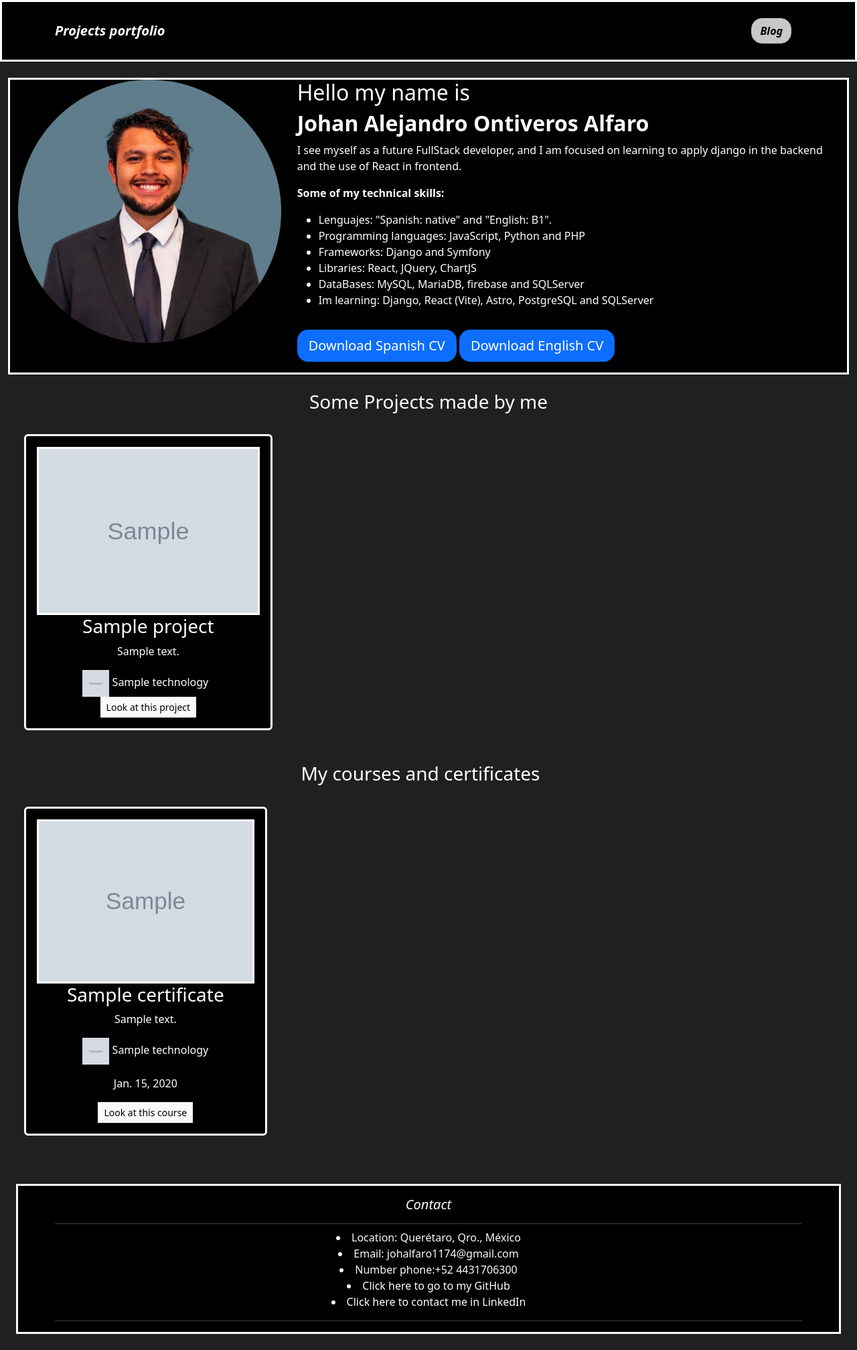
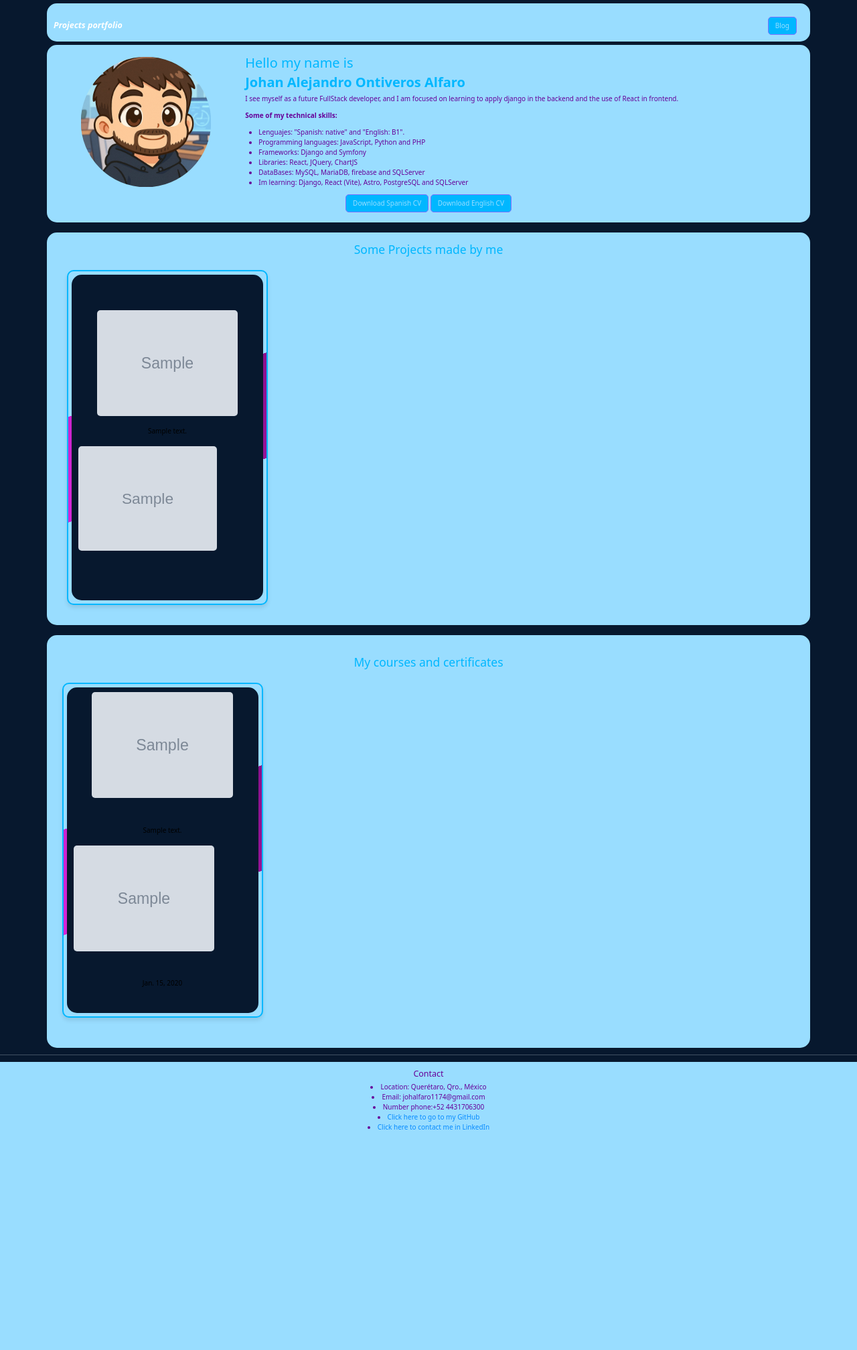
Before and after one commit to ChemsJam/django-portafolio, a Django app: page / in a window 1280 px wide. Shown: the whole page at 67% size. After the commit the page ends 1686 px from the top, so only its background shows below. Run offline with Django 5.2, Linux system fonts and the light colour scheme; tables that the repository leaves empty hold one stand-in row (values such as "Sample post"); grey boxes marked "Sample" are stand-in pictures.

Commit message:
Intro animation and better css :)

```diff
--- a/portfolio/static/main.css
+++ /dev/null
@@ -1,26 +0,0 @@
-body {
-    background-color: #202020;
-    color: white;
-}
-
-.bg-black{
-
-    background: black;
-}
-.bg-black-d{
-    border: 3px solid #fff;
-    background: black;
-}
-.card-project{
-    border: 3px solid #fff;
-    color: white;
-}
-
-.menu li a{
-    color: white;
-    text-decoration: none;
-}
-
-.me {
-    border-radius: 50%;
-}
--- /dev/null
+++ b/portfolio/static/portfolio/css/main.css
@@ -0,0 +1,233 @@
+html {
+    box-sizing: border-box;
+    font-size: 62.5%;
+    font-family: 'Trebuchet MS', 'Lucida Sans Unicode', 'Lucida Grande', 'Lucida Sans', Arial, sans-serif;
+}
+
+body {
+    background-color: #660099; /* Fondo principal */
+    color: #99ddff; /* Texto principal */
+}
+
+h2, h3 {
+    color: #00b7ff; /* Títulos vibrantes */
+}
+*,
+*::after,
+*::before {
+    margin: 0;
+    padding: 0;
+    font-family: inherit;
+    box-sizing: inherit;
+}
+
+.intro {
+    position: fixed;
+    top: 0;
+    left: 0;
+    width: 100%;
+    height: 100vh;
+    display: flex;
+    align-items: center;
+    justify-content: center;
+    flex-direction: column;
+    z-index: 10;
+    transition: 1s;
+    background-color: #99ddff; /* Fondo de la introducción */
+    color: #660099; /* Texto claro */
+    text-align: center;
+    padding: 2rem;
+}
+
+.intro img {
+    width: 150px;
+    margin-bottom: 1rem;
+}
+
+.intro h1 {
+    color: #00b7ff; /* Títulos vibrantes */
+}
+
+.intro p {
+    color: #99ddff; /* Texto claro */
+}
+
+.container {
+    background-color: #99ddff; /* Fondo claro */
+    color: #660099; /* Texto oscuro */
+    padding: 1rem;
+    padding-bottom: 0px;
+    border-radius: 15px;
+}
+
+.container h2 {
+    color: #00b7ff; /* Títulos vibrantes */
+}
+
+.container p {
+    color: #660099; /* Texto oscuro */
+}
+
+.log {
+    font-size: 2.5rem;
+    color: white;
+}
+
+.logo-parts {
+    position: relative;
+    display: inline-block;
+    bottom: -20px;
+    opacity: 0;
+}
+
+.logo-parts.active {
+    bottom: 0;
+    opacity: 1;
+    transition: all 0.3s ease-in-out;
+
+}
+
+.logo-parts.fade {
+    bottom: 250px;
+    opacity: 0;
+    transition: all 0.3s ease-in-out;
+
+}
+
+.content {
+    width: 100%;
+    padding: 50px;
+    font-size: 2rem;
+}
+
+body {
+    background-color: #07182e; /* Fondo principal */
+    color: #edfaff; /* Texto principal */
+}
+
+footer {
+    background-color: #99ddff; /* Fondo del footer */
+    color: #660099; /* Texto claro */
+    text-align: center;
+    padding: 1rem;
+}
+
+.menu li a{
+    color: #088bff; /* Enlaces del menú */
+    text-decoration: none;
+}
+
+.menu li a:hover {
+    color: #4ac8ff; /* Hover en enlaces */
+}
+
+.me {
+    padding-top: 1%;
+    padding-bottom: 1%;
+    padding-left: 1%;
+    padding-right: 1%;
+    width: 200px;
+}
+
+.card {
+    width: 300px;
+    height: 500px;
+    position: relative;
+    display: flex;
+    flex-direction: column; /* Asegura que los elementos internos se apilen verticalmente */
+    align-items: center; /* Centra los elementos horizontalmente */
+    justify-content: center; /* Centra los elementos verticalmente */
+    overflow: hidden;
+    border-radius: 20px;
+    z-index: 1; /* Asegura que el contenido principal esté encima */
+    padding: 0px;
+    margin: 0;
+    background-color: #99ddff; /* Fondo de las cartas */
+    border: 2px solid #00b7ff; /* Bordes vibrantes */
+    border-radius: 10px;
+    box-shadow: 0 4px 6px rgba(0, 0, 0, 0.1);
+    overflow: hidden;
+    padding: 1rem;
+}
+
+.card img {
+    position: relative; /* Asegura que estos elementos no sean afectados por los pseudo-elementos */
+    z-index: 2; /* Coloca estos elementos encima de los pseudo-elementos */
+    margin: 0; /* Elimina cualquier margen alrededor de la imagen */
+    padding: 5px; /* Elimina cualquier relleno alrededor de la imagen */
+    width: 80%; /* Asegura que la imagen ocupe todo el ancho del contenedor */
+    height: auto; /* Mantiene la proporción de la imagen */
+    display: block; /* Evita espacios adicionales causados por imágenes inline */
+    border-radius: 10px;
+    margin-bottom: 1rem;
+}
+
+.card h2 {
+    color: #660099; /* Títulos oscuros */
+}
+
+.card p {
+    color: #660099; /* Texto oscuro */
+}
+
+.card a {
+    background-color: #20a9ff; /* Fondo del botón */
+    color: #edfaff; /* Texto claro */
+    border: 1px solid #0273f3; /* Borde */
+}
+
+.card a:hover {
+    background-color: #0273f3; /* Hover */
+    color: #d6f1ff; /* Texto más claro */
+}
+
+.card p {
+    position: relative; /* Asegura que estos elementos no sean afectados por los pseudo-elementos */
+    z-index: 2; /* Coloca estos elementos encima de los pseudo-elementos */
+    color: black;
+    text-align: center;
+}
+
+
+.card::before {
+    content: '';
+    position: absolute;
+    width: 150px;
+    background-image: linear-gradient(180deg, #640564, #ff30ff); /* Colores brillantes */
+    height: 150%;
+    animation: rotBGimg 3s linear infinite;
+    transition: all 0.2s linear;
+    z-index: 0; /* Asegura que este pseudo-elemento esté detrás del contenido */
+}
+
+.card::after {
+    content: "";
+    position: absolute;
+    background: #07182E;
+    inset: 5px;
+    border-radius: 15px;
+    z-index: 1; /* Asegura que este pseudo-elemento esté detrás del contenido pero encima del ::before */
+}
+
+@keyframes rotBGimg {
+    from {
+        transform: rotate(0deg);
+    }
+    to {
+        transform: rotate(360deg);
+    }
+}
+
+.btn {
+    background-color: #00b7ff; /* Fondo del botón */
+    color: #99ddff; /* Texto claro */
+    border: 1px solid #8073ff; /* Borde */
+    padding: 0.5rem 1rem;
+    text-decoration: none;
+    border-radius: 5px;
+}
+
+.btn:hover {
+    background-color: #8073ff; /* Hover */
+    color: #ff30ff; /* Texto más claro */
+}
--- a/portfolio/templates/home.html
+++ b/portfolio/templates/home.html
@@ -1,12 +1,33 @@
 {% extends "layout.html" %} {% block content %} {% load static %}
 
-<header class="row bg-black-d">
-  <div class="col-md-4">
+<div class="intro">
+  <img src="{% static 'portfolio/img/ChibyJNoBorders.png' %}" alt="Intro Image"/>
+  <h1 class="logo">
+    <span class="logo-parts">J</span>
+    <span class="logo-parts">o</span>
+    <span class="logo-parts">h</span>
+    <span class="logo-parts">a</span>
+    <span class="logo-parts">n</span>
+    <span class="logo-parts"> </span>
+    <span class="logo-parts">A</span>
+    <span class="logo-parts">l</span>
+    <span class="logo-parts">f</span>
+    <span class="logo-parts">a</span>
+    <span class="logo-parts">r</span>
+    <span class="logo-parts">o</span>
+  </h1>
+
+  <h2>FullStack Developer</h2>
+  <h2>Portfolio...</h2>
+</div>
+<div class="container p-4">
+  <header class="row">
+    <div class="col-md-3">
       <center>
-      <img src="{% static 'portfolio/Johan.png'%}" class="img-fluid me" />
+        <img src="{% static 'portfolio/img/ChibyJBordered.png' %}" alt="Profile Image" class="img-fluid rounded-circle me"/>
       </center>
     </div>
-  <div class="col-md-8 my-auto">
+    <div class="col-md-9">
       <h2>Hello my name is</h2>
       <h2><strong>Johan Alejandro Ontiveros Alfaro</strong></h2>
       <h3></h3>
@@ -24,33 +45,31 @@
           <li>Im learning: Django, React (Vite), Astro, PostgreSQL and SQLServer</li>
         </ul>
       </p>
+    </div>
     <div class="col-md-12">
-
+         <center>
           <a
           href="{% static 'portfolio/Spanish_CV_OntiverosAlfaroJohanAlejandro.pdf' %}"
-        class="btn btn-primary btn-lg rounded-4 my-3" target="_blank">Download Spanish CV</a>
+          class="btn" target="_blank">Download Spanish CV</a>
             <a
           href="{% static 'portfolio/English_CV_OntiverosAlfaroJohanAlejandro.pdf' %}"
-        class="btn btn-primary btn-lg rounded-4 my-3" target="_blank">Download English CV</a>
-
-    </div>
+          class="btn" target="_blank">Download English CV</a>
+        </center>
     </div>
   </header>
+</div>
+<div class="container p-4 my-4 text-center">
+  <h3>Some Projects made by me</h3>
+  {% for project in projects %}
+  <div class="col-md-4 p-4">
+    <div class="card">
+    <h2>{{project.title}}</h2>
+      <img src="{{project.image.url}}" alt="{{project.title}}"class="card-img-fluid img-fluid"/>
 
-<div class="row my-4 text-center">
-  <h3>Some Projects made by me</h3>
-
-  {% for project in projects %}
-
-  <div class="col-md-4 p-4">
-    <div class="card bg-black card-project">
-      <div class="card-body">
-        <img src="{{project.image.url}}" alt="{{project.title}}"class="card-img-fluid img-fluid bg-black-d" width="400"/>
-        <h3>{{project.title}}</h3>
       <p>{{project.description}}</p>
       {% for technology in project.technologies.all %}
             <li class="list-inline-item">
-                <img src="{{ technology.icon.url }}" alt="{{ technology.name }}" class="tech-icon" width="40" height="40"/>
+              <img src="{{ technology.icon.url }}" alt="{{ technology.name }}" class="tech-icon" width="40px" height="40px"/>
               <span>{{ technology.name }}</span>
             </li>
           {% endfor %}
@@ -59,19 +78,16 @@
       {% endif %}
     </div>
   </div>
-  </div>
 
   {% endfor %}
-
+</div>
+<div class="container p-4">
   <div class="row my-4 text-center">
     <h3>My courses and certificates</h3>
-
     {% for certificate in certificates %}
-
     <div class="col-md-4 p-4">
-      <div class="card bg-black card-project">
-        <div class="card-body">
-          <img src="{{certificate.image.url}}" alt="{{certificate.name}}"class="card-img-fluid img-fluid bg-black-d" width="400"/>
+      <div class="card">
+        <img src="{{certificate.image.url}}" alt="{{certificate.name}}"class="card-img-fluid img-fluid" width="400"/>
         <h3>{{certificate.name}}</h3>
         <p>{{certificate.description}}</p>
         <ul class="list-inline">
@@ -88,8 +104,9 @@
         {% endif %}
       </div>
     </div>
-    </div>
 
     {% endfor %}
   </div>
+</div>
+<hr/>
 {% endblock %}
--- a/portfolio/templates/layout.html
+++ b/portfolio/templates/layout.html
@@ -8,7 +8,7 @@
     <meta name="viewport" content="width=device-width, initial-scale=1.0">
     <link href="https://cdn.jsdelivr.net/npm/bootstrap@5.3.2/dist/css/bootstrap.min.css" rel="stylesheet"
         integrity="sha384-T3c6CoIi6uLrA9TneNEoa7RxnatzjcDSCmG1MXxSR1GAsXEV/Dwwykc2MPK8M2HN" crossorigin="anonymous">
-    <link rel="stylesheet" href="{% static 'main.css' %}">
+    <link rel="stylesheet" href="{% static 'portfolio/css/main.css' %}">
     <title>Django Portfolio</title>
 </head>
 
@@ -16,11 +16,12 @@
 
     {% include 'partials/navbar.html' %}
 
-    <div class="contaner p-4">
+
     {% block content %}
     {% endblock %}
-</div>
+
     {% include 'partials/footer.html' %}
+    <script src="{% static 'portfolio/js/intro.js' %}"></script>
 </body>
 
 </html>
--- a/portfolio/templates/partials/footer.html
+++ b/portfolio/templates/partials/footer.html
@@ -1,10 +1,5 @@
-<footer class="text-dark bg-black-d">
-    <div class="container text-center text-md-start">
-        <div class="row text-center text-md-start">
-            <div class="text-center mt-3 text-light">
-                <h5 class="text-center text-light fst-italic">Contact</h5>
-                <hr class="mb-2">
-
+<footer>
+    <h5>Contact</h5>
     <div class="menu">
         <li>
             Location: Querétaro, Qro., México
@@ -22,9 +17,4 @@
             <a href="https://www.linkedin.com/in/johan-alejandro-ontiveros-alfaro-5990a5287" target="_blank">Click here to contact me in LinkedIn</a>
         </li>
     </div>
-                <hr class="mb-3">
-
-            </div>
-        </div>
-    </div>
 </footer>
--- a/portfolio/templates/partials/navbar.html
+++ b/portfolio/templates/partials/navbar.html
@@ -18,7 +18,7 @@
       <ul class="navbar-nav ms-auto">
         <li class="nav-item p-3">
           <a
-            class="btn btn-light active fw-bold fst-italic rounded-4"
+            class="btn"
             aria-current="page"
             href="{% url 'blog:posts' %}"
             >Blog</a
```
Also changed, not shown: django_portfolio/settings.py (+9 -1 lines), portfolio/static/portfolio/js/intro.js (added, +31 -0 lines), portfolio/static/portfolio/img/ChibyJBordered.png (added), portfolio/static/portfolio/img/ChibyJNoBorders.png (added), portfolio/static/portfolio/img/Johan-BW.png (added), portfolio/static/portfolio/img/Johan.png (renamed from portfolio/static/portfolio/Johan.png), portfolio/static/portfolio/img/JohanAnime.png (added). Lines whose indentation alone changed are shown as unchanged.
